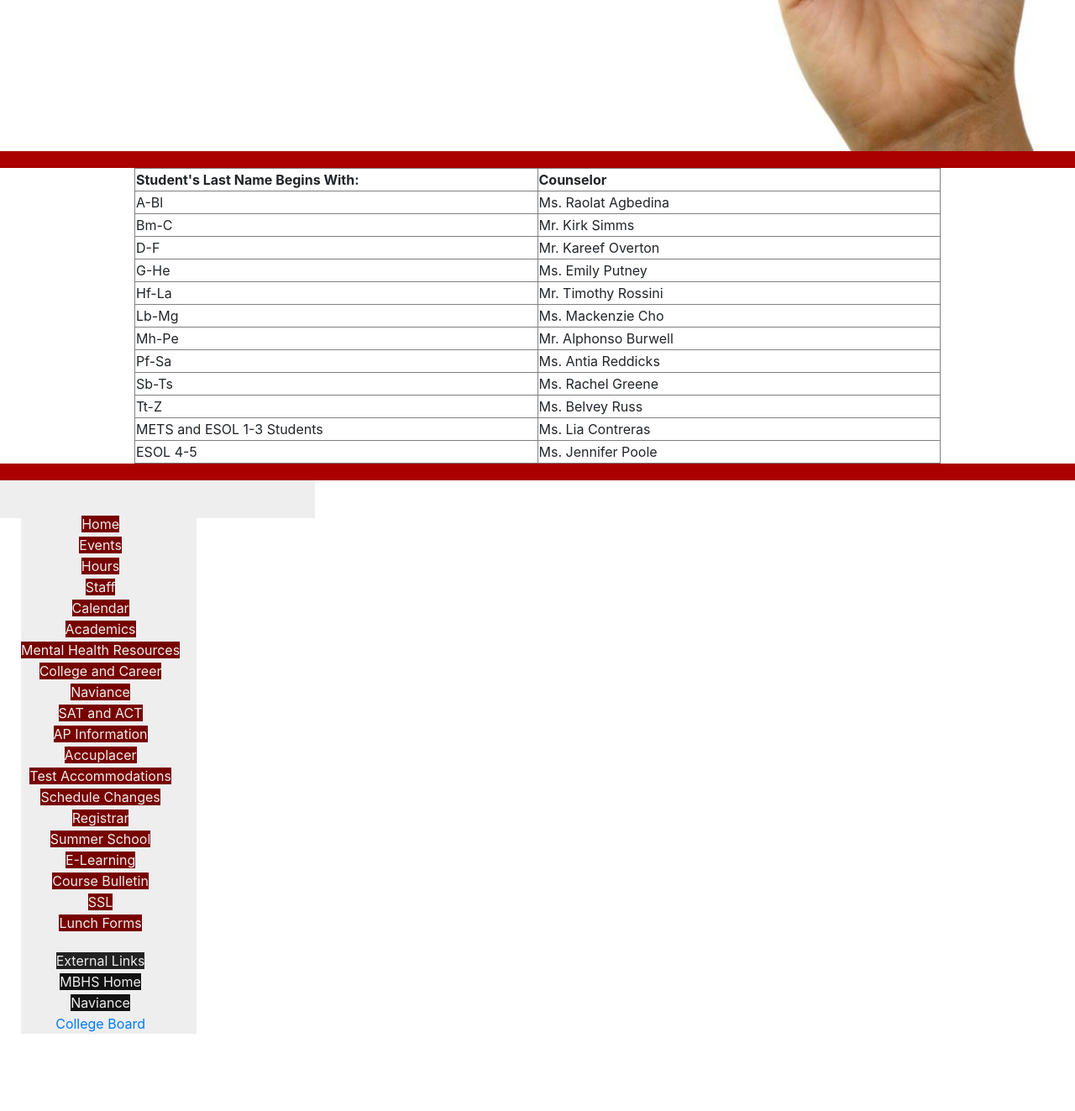
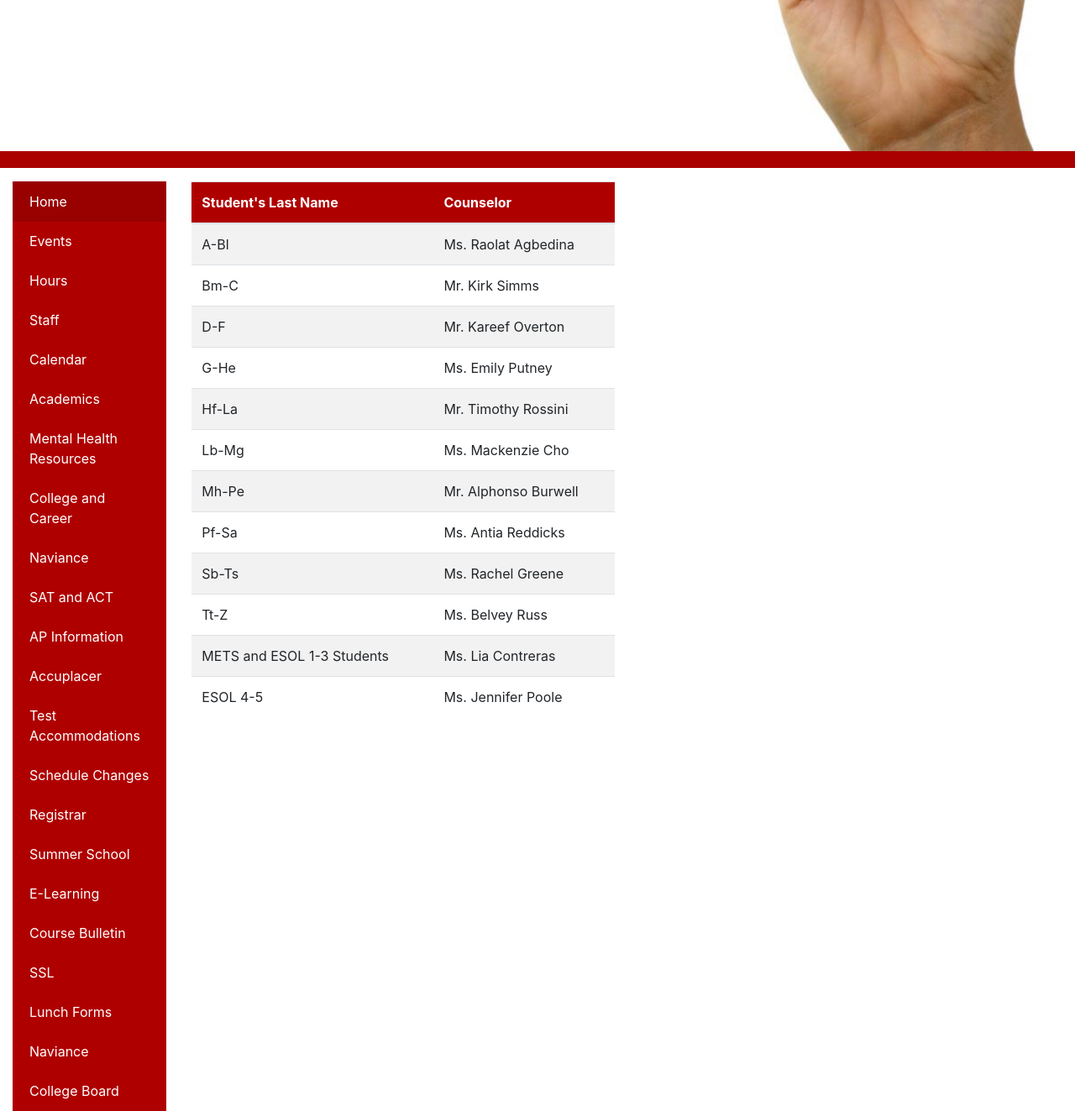
Before and after one commit to mbhs/counselor, a Django app: page / in a window 1280 px wide. Shown: the part 753-2076 px from the top of the page at 84% size. Before the commit the page ends 1984 px from the top, so only its background shows below. Run offline with Django 3.2, Linux system fonts and the light colour scheme; data comes from the database, SQL or seed files in the repository; some libraries are stand-ins or nearby versions.

Commit message:
Styled sidebar and table

```diff
--- a/core/templates/base.html
+++ b/core/templates/base.html
@@ -16,10 +16,8 @@
 
 {% include 'core/header.html' %}
 <body>
-{% block body %}
-
-{% endblock %}
+    {% block body %}
+    {% endblock %}
 </body>
-{% include 'core/sidebar.html' %}
 
 </html>
--- a/core/templates/core/home.html
+++ b/core/templates/core/home.html
@@ -1,67 +1,79 @@
 {% extends 'base.html' %}
 
 {% block body %}
+<!-- Head Image; DO NOT PUT ANY CODE ABOVE THIS-->
 <div class='content'>
     <img src="/media/oof.jpg" style="width:100%;">
     <div style="height:20px;background-color:#aa0000;margin:0"></div>
 </div>
 
-
-<table width="75%" border="1" align="center">
-    <tbody><tr>
-      <th width="33%" valign="top" scope="col">Student's Last
-        Name Begins With:</th>
-      <th width="33%" valign="top" scope="col">Counselor</th>
+<!-- Actual Body -->
+<div class="container-fluid ml-0 pt-3 mr-0" style="z-index:1">
+    <div class="row">
+        <div class="col-2">
+            {% include 'core/sidebar.html' %}
+        </div>
+        <div class="col-5">
+            <table class="table table-striped">
+                <thead class="thead-red">
+                  <tr>
+                      <th scope="col">Student's Last
+                        Name</th>
+                      <th scope="col">Counselor</th>
                     </tr>
                   <tr>
-      <td width="33%" valign="top">A-Bl</td>
-      <td width="33%" valign="top">Ms. Raolat Agbedina</td>
+                </thead>
+                  <td>A-Bl</td>
+                  <td>Ms. Raolat Agbedina</td>
                 </tr>
                 <tr>
-      <td width="33%" valign="top">Bm-C</td>
-      <td width="33%" valign="top">Mr. Kirk Simms</td>
+                  <td>Bm-C</td>
+                  <td>Mr. Kirk Simms</td>
                 </tr>
                 <tr>
-      <td width="33%" valign="top">D-F</td>
-      <td width="33%" valign="top">Mr. Kareef Overton</td>
+                  <td>D-F</td>
+                  <td>Mr. Kareef Overton</td>
                 </tr>
                 <tr>
-      <td width="33%" valign="top">G-He</td>
-      <td width="33%" valign="top">Ms. Emily Putney</td>
+                  <td>G-He</td>
+                  <td>Ms. Emily Putney</td>
                 </tr>
                 <tr>
-      <td width="33%" valign="top">Hf-La</td>
-      <td width="33%" valign="top">Mr. Timothy Rossini</td>
+                  <td>Hf-La</td>
+                  <td>Mr. Timothy Rossini</td>
                 </tr>
                 <tr>
-      <td width="33%" valign="top">Lb-Mg</td>
-      <td width="33%" valign="top">Ms. Mackenzie Cho</td>
+                  <td>Lb-Mg</td>
+                  <td>Ms. Mackenzie Cho</td>
                 </tr>
                 <tr>
-      <td width="33%" valign="top">Mh-Pe</td>
-      <td width="33%" valign="top">Mr. Alphonso Burwell</td>
+                  <td>Mh-Pe</td>
+                  <td>Mr. Alphonso Burwell</td>
                 </tr>
                 <tr>
-      <td width="33%" valign="top">Pf-Sa</td>
-      <td width="33%" valign="top">Ms. Antia Reddicks</td>
+                  <td>Pf-Sa</td>
+                  <td>Ms. Antia Reddicks</td>
                 </tr>
                 <tr>
-      <td valign="top">Sb-Ts</td>
-      <td valign="top">Ms. Rachel Greene</td>
+                  <td>Sb-Ts</td>
+                  <td>Ms. Rachel Greene</td>
                 </tr>
                 <tr>
-      <td width="33%" valign="top">Tt-Z</td>
-      <td width="33%" valign="top">Ms. Belvey Russ</td>
+                  <td>Tt-Z</td>
+                  <td>Ms. Belvey Russ</td>
                 </tr>
                 <tr>
-      <td valign="top">METS and ESOL 1-3 Students</td>
-      <td valign="top">Ms. Lia Contreras</td>
+                  <td>METS and ESOL 1-3 Students</td>
+                  <td>Ms. Lia Contreras</td>
                 </tr>
                 <tr>
-      <td valign="top">ESOL 4-5</td>
-      <td valign="top">Ms. Jennifer Poole</td>
+                  <td>ESOL 4-5</td>
+                  <td>Ms. Jennifer Poole</td>
                 </tr>
               </tbody></table>
-<div style="height:20px;background-color:#aa0000;margin:0"></div>
+        </div>
+    </div>
+</div>
+
 
 {% endblock %}
--- a/core/templates/core/sidebar.html
+++ b/core/templates/core/sidebar.html
@@ -1,52 +1,9 @@
-<div style="max-width:1100;text-align:center;align:center;margin: 0 auto;background-color:#eeeeee;">
-<div class="w3-bar-block" style="position:absolute;width:200;background-color:#eeeeee">
-<div style="height:20px"></div>
-
-
-<div style="width:100%;text-align:center;align-self:center;margin: 0 auto;background-color:#eeeeee;">
-
-
-    <div class="w3-bar-block" style="margin-left:25px;padding-right:20px;position:absolute;width:200;background-color:#eeeeee">
-        <div style="height:20px"></div>
-
-
-        <a class="w3-bar-item  menuLink" href="{%url 'core:index' %}">Home</a>
-        <div style="height:1px"></div>
-
-        <a class="w3-bar-item  menuLink" href="{% url 'core:events' %}">Events</a>
-        <div style="height:1px"></div>
-
-        {% for object in objects %}
-        <a class="w3-bar-item  menuLink" href="{% url 'core:content' object.shortTitle %}">{{ object.shortTitle }}</a>
-        <div style="height:1px"></div>
-
-        {% endfor %}
-
-        <div style="height:20px"></div>
-
-        <span class="w3-bar-item  BLACKmenuLink2">External Links</span>
-         <div style="height:1px"></div>
-
-        <a class="w3-bar-item  BLACKmenuLink" href="https://mbhs.edu">MBHS Home</a>
-        <div style="height:1px"></div>
-
-        <a class="w3-bar-item  BLACKmenuLink" href="https://student.naviance.com/mbhs">Naviance</a>
-        <div style="height:1px"></div>
-
-        <a class="w3-bar-item BlackmenuLink" href="login">College Board</a>
-
-    </div>
-
-    <div style="height:20px"></div>
-
+<div class="list-group float-left">
+    <a href="#" class="list-group-item list-group-item-action active">Home</a>
+    <a href="#" class="list-group-item list-group-item-action">Events</a>
+    {% for object in objects %}
+    <a href="{% url 'core:content' object.shortTitle %}" class="list-group-item list-group-item-action">{{ object.shortTitle }}</a>
+    {% endfor %}
+    <a href="#" class="list-group-item list-group-item-action external">Naviance</a>
+    <a href="#" class="list-group-item list-group-item-action external">College Board</a>
 </div>
-
-<div class = "w3-card-4 w3-theme w3-right" align="center" style="width:350px;margin-right:25px">
-        <div style="height:5px"></div>
-            <a class="twitter-timeline" data-width="300" href="https://twitter.com/MBHSCounseling?ref_src=twsrc%5Etfw">
-            </a>
-            <script async src="https://platform.twitter.com/widgets.js" charset="utf-8"></script>
-        </div>
-    </div>
-
-<div style="margin-left:220px">
--- a/static/core/style.css
+++ b/static/core/style.css
@@ -23,6 +23,7 @@ header {
     position: fixed;
     top: 0px;
     width: 100%;
+    z-index: 2000;
 }
 
 .logo {
@@ -33,7 +34,7 @@ header {
 }
 
 .nav {
-    background-color:  #aa0000;
+    background-color:  #af0000;
 }
 
 .nav.nav-pills .nav-link {
@@ -44,11 +45,34 @@ header {
 }
 
 .nav.nav-pills .nav-link:hover {
-    color: white;
     background-color: rgba(0, 0, 0, 0.07);
 }
 
 .nav.nav-pills .nav-link.active {
-    color: ;
     background-color: #990000;
 }
+
+.list-group-item.list-group-item-action.active {
+    background-color: #990000;
+}
+
+.list-group-item.list-group-item-action {
+    background-color:  #af0000;
+    color: white;
+    border: none;
+}
+
+.list-group {
+    background-color: #af0000;
+}
+
+.list-group-item.list-group-item-action:hover {
+    background-color: rgba(0, 0, 0, 0.07);
+    color: white;
+    border: none;
+}
+
+thead.thead-red {
+    background-color:  #af0000;
+    color: white;
+}
```
Lines whose indentation alone changed are shown as unchanged.
